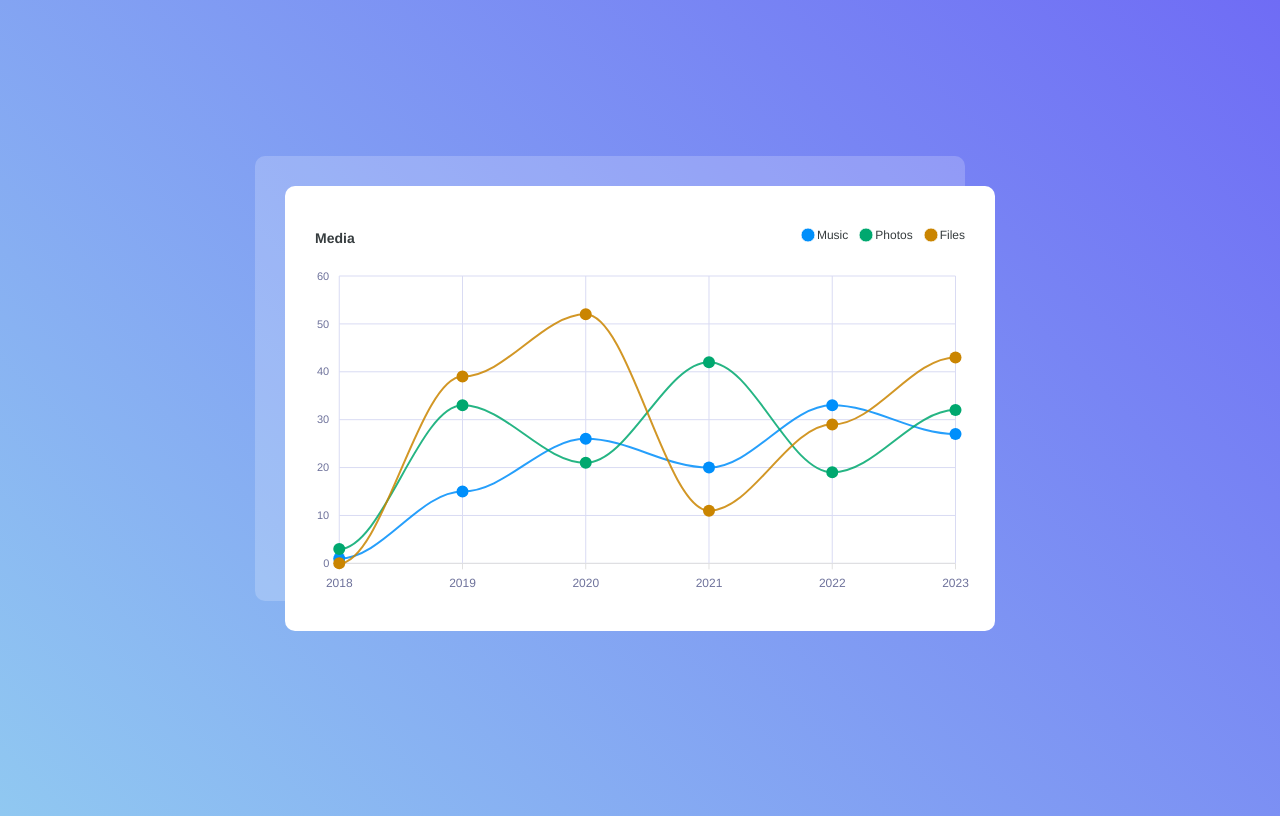
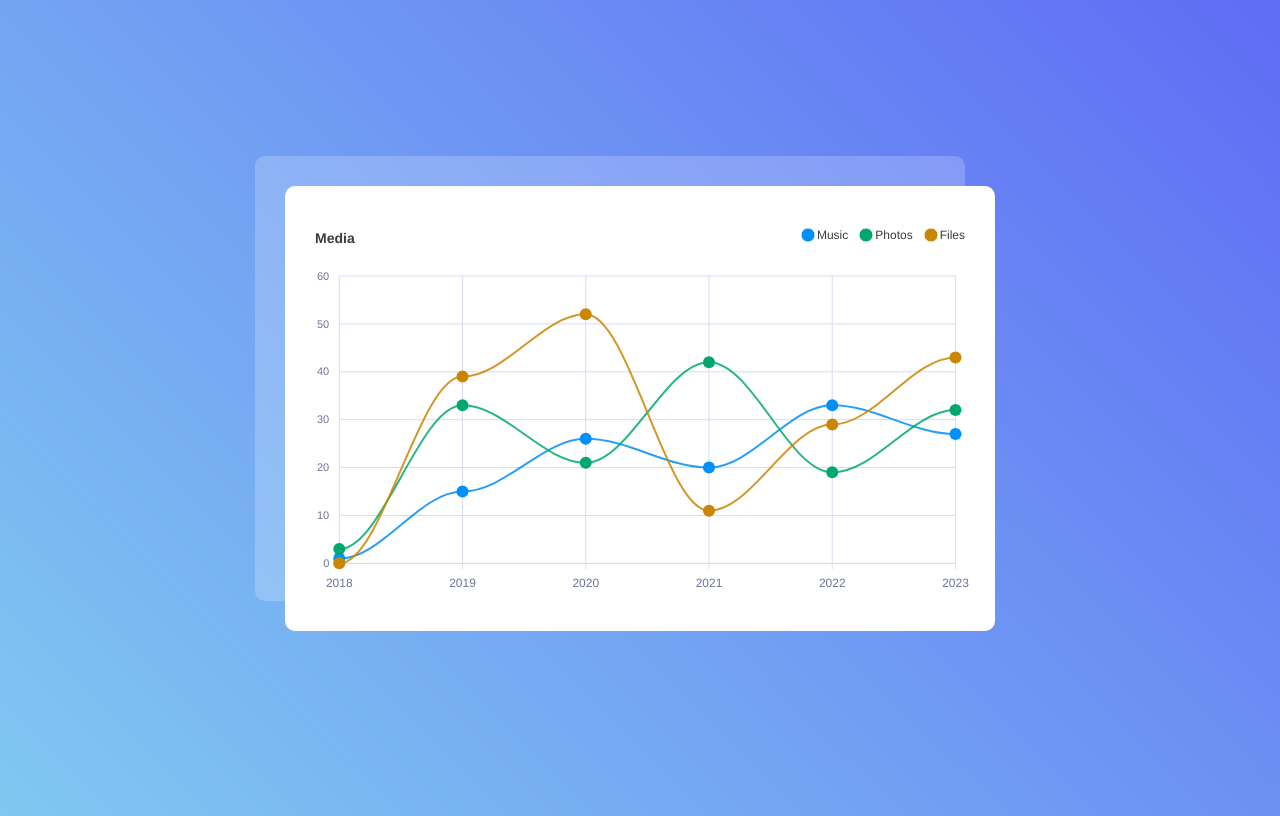
Before and after one commit to bluecurv/js-sites, a plain HTML site: page line-chart/index.html in a window 1280 px wide. Drawn offline with nearby package versions, Linux system fonts and the light colour scheme.

Commit message:
Update background gradient colors in style.css

```diff
--- a/line-chart/style.css
+++ b/line-chart/style.css
@@ -1,5 +1,5 @@
 body {
-  background: linear-gradient(45deg, #90c8f1, #6f6cf5);
+  background: linear-gradient(45deg, #80c8f1, #5f6cf5);
   font-family: 'Helvetica, Arial, sans-serif';
   min-height: 100vh;
   display: flex;
```
